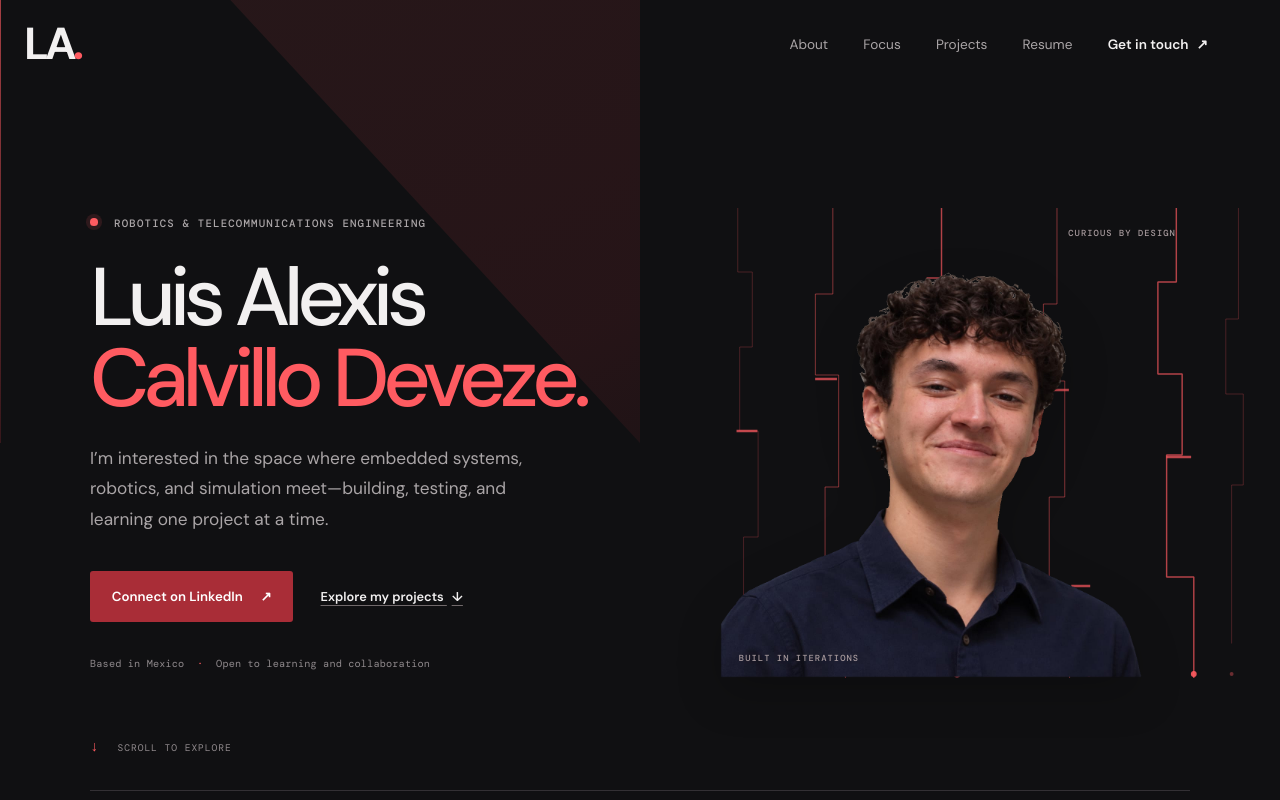
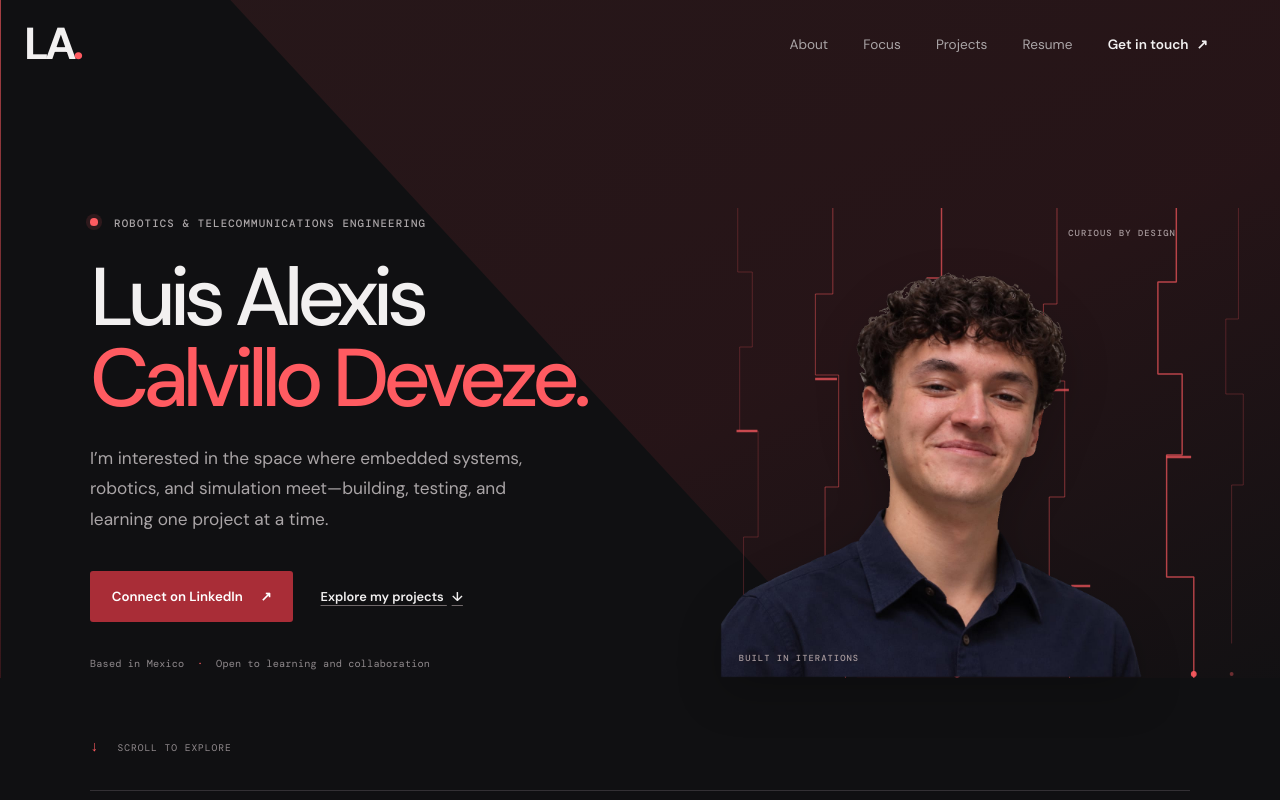
Before and after one commit to Alexis-c-d/alexis-portfolio, a plain HTML site: page index.html in a window 1280 px wide. Shown: the top 800 px of the page. Drawn offline with nearby package versions, Linux system fonts and the light colour scheme.

Commit message:
Extend hero ramp to portrait bottom

```diff
--- a/script.js
+++ b/script.js
@@ -31,8 +31,14 @@ const hero = document.querySelector(".hero");
 if (heroPortrait && pageRamp && hero) {
   const alignPageRamp = () => {
     const portrait = heroPortrait.getBoundingClientRect();
-    const portraitMidpoint = portrait.top + portrait.height * 0.5;
-    pageRamp.style.height = `${Math.ceil(portraitMidpoint + window.scrollY)}px`;
+    const portraitMidpoint = portrait.top + window.scrollY + portrait.height * 0.5;
+    const portraitBottom = portrait.bottom + window.scrollY;
+    const startX = window.innerWidth * 0.18;
+    const midpointX = window.innerWidth * 0.5;
+    const endpointX = startX + (midpointX - startX) * (portraitBottom / portraitMidpoint);
+
+    pageRamp.style.height = `${Math.ceil(portraitBottom)}px`;
+    pageRamp.style.setProperty("--ramp-end-x", `${endpointX}px`);
   };
 
   alignPageRamp();
--- a/styles.css
+++ b/styles.css
@@ -21,7 +21,7 @@ a:focus-visible, button:focus-visible { outline: 3px solid var(--accent); outlin
 .skip-link { position: absolute; z-index: 20; top: .75rem; left: .75rem; padding: .8rem 1rem; transform: translateY(-160%); background: var(--ink); color: var(--paper); }
 .skip-link:focus { transform: translateY(0); }
 .page-ramp { position: absolute; z-index: -1; top: 0; left: 0; width: 100%; height: 0; overflow: hidden; pointer-events: none; }
-.page-ramp::before { position: absolute; inset: 0; background: linear-gradient(155deg, #ff5b6118 4%, #a92d3725 58%, #30191c12 100%); clip-path: polygon(18% 0, 50% 0, 50% 100%); content: ""; }
+.page-ramp::before { position: absolute; inset: 0; background: linear-gradient(155deg, #ff5b6118 4%, #a92d3725 58%, #30191c12 100%); clip-path: polygon(18% 0, 100% 0, 100% 100%, var(--ramp-end-x) 100%); content: ""; }
 .page-ramp::after { position: absolute; inset: 0 auto 0 0; width: 1px; background: linear-gradient(180deg, #ff5b61a0, #a92d3740); content: ""; }
 .site-header { position: relative; z-index: 5; height: 5.5rem; max-width: 1280px; margin: auto; padding: 0 4.5rem; display: flex; justify-content: space-between; align-items: center; }
 .wordmark { font-size: 1.65rem; font-weight: 700; letter-spacing: -.09em; text-decoration: none; }
```
